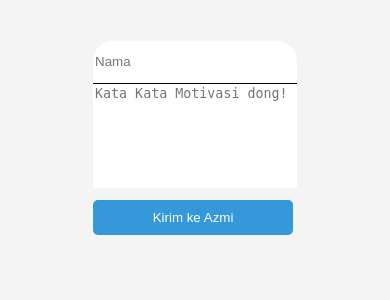
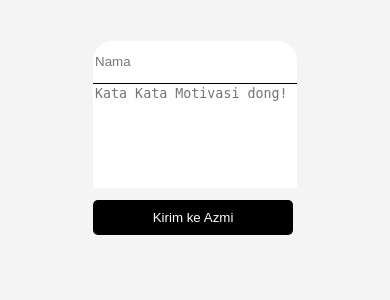
Before and after one commit to MuhamadAzmiN/belajarphp, a PHP site: page / in a window 390 px wide; the page is wider, and only the part inside the window is pictured. Shown: the part 235-535 px from the top of that part. Run offline with PHP 8.4, Linux system fonts and the light colour scheme; some web fonts are replaced.

Commit message:
projectphp

```diff
--- a/style.css
+++ b/style.css
@@ -96,7 +96,7 @@ button:hover {
 
     }
     button {
-        background-color: #3498db;
+        background-color: #000000;
         color: #fff;
         padding: 10px 15px;
         border: none;
```
